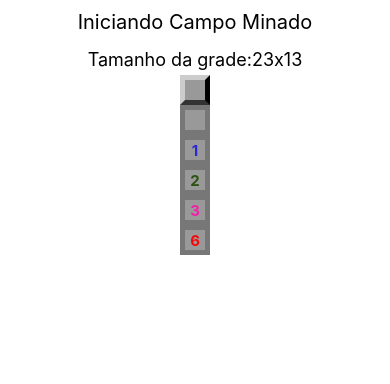
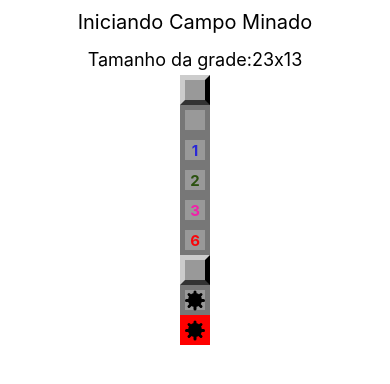
Before and after one commit to rafaelnmelo/minefield, a React Native app: screen / in a window 390 px wide. Shown: the top 384 px of the page. Built offline with nearby package versions, Linux system fonts and the light colour scheme.

Commit message:
Componente mina e integrando com o campo

```diff
--- a/App.js
+++ b/App.js
@@ -20,6 +20,9 @@
         <Field opened nearMines={2}/>
         <Field opened nearMines={3}/>
         <Field opened nearMines={6}/>
+        <Field mined />
+        <Field mined opened />
+        <Field mined opened exploded/>
       </SafeAreaView>
     )
   }
--- a/src/components/Field.js
+++ b/src/components/Field.js
@@ -1,12 +1,14 @@
 import React from "react"
 import { SafeAreaView, StyleSheet, Text } from "react-native"
 import params from "../params"
+import Mine from "./Mine"
 
 export default props => {
-    const { mined, opened, nearMines } = props
+    const { mined, opened, nearMines, exploded } = props
 
     const styleField = [styles.field]
     if (opened) styleField.push(styles.opened)
+    if (exploded) styleField.push(styles.exploded)
     if (styleField.length === 1) styleField.push(styles.regular)
 
     let color = null
@@ -23,6 +25,7 @@
                 <Text style={[styles.label, { color: color }]}>
                     {nearMines}
                 </Text> : false}
+            {mined && opened ? <Mine /> : false}
         </SafeAreaView>
     )
 }
@@ -49,5 +52,9 @@
     label: {
         fontWeight: 'bold',
         fontSize: params.fontSize
+    },
+    exploded: {
+        backgroundColor: 'red',
+        borderColor: 'red'
     }
 })
--- /dev/null
+++ b/src/components/Mine.js
@@ -0,0 +1,37 @@
+import React from "react"
+import { SafeAreaView, StyleSheet } from "react-native"
+
+export default props => {
+    return (
+        <SafeAreaView style={styles.container} >
+            <SafeAreaView style={styles.coreMine} />
+            <SafeAreaView style={styles.line} />
+            <SafeAreaView style={[styles.line, { transform: [{ rotate: '45deg' }] }]} />
+            <SafeAreaView style={[styles.line, { transform: [{ rotate: '90deg' }] }]} />
+            <SafeAreaView style={[styles.line, { transform: [{ rotate: '135deg' }] }]} />
+        </SafeAreaView>
+    )
+}
+
+const styles = StyleSheet.create({
+    container: {
+        alignItems: 'center',
+        justifyContent: 'center'
+
+    },
+    coreMine: {
+        height: 14,
+        width: 14,
+        borderRadius: 10,
+        backgroundColor: 'black',
+        alignItems: 'center',
+        justifyContent: 'center'
+    },
+    line: {
+        position: 'absolute',
+        height: 3,
+        width: 20,
+        borderRadius: 3,
+        backgroundColor: 'black'
+    }
+})
```
